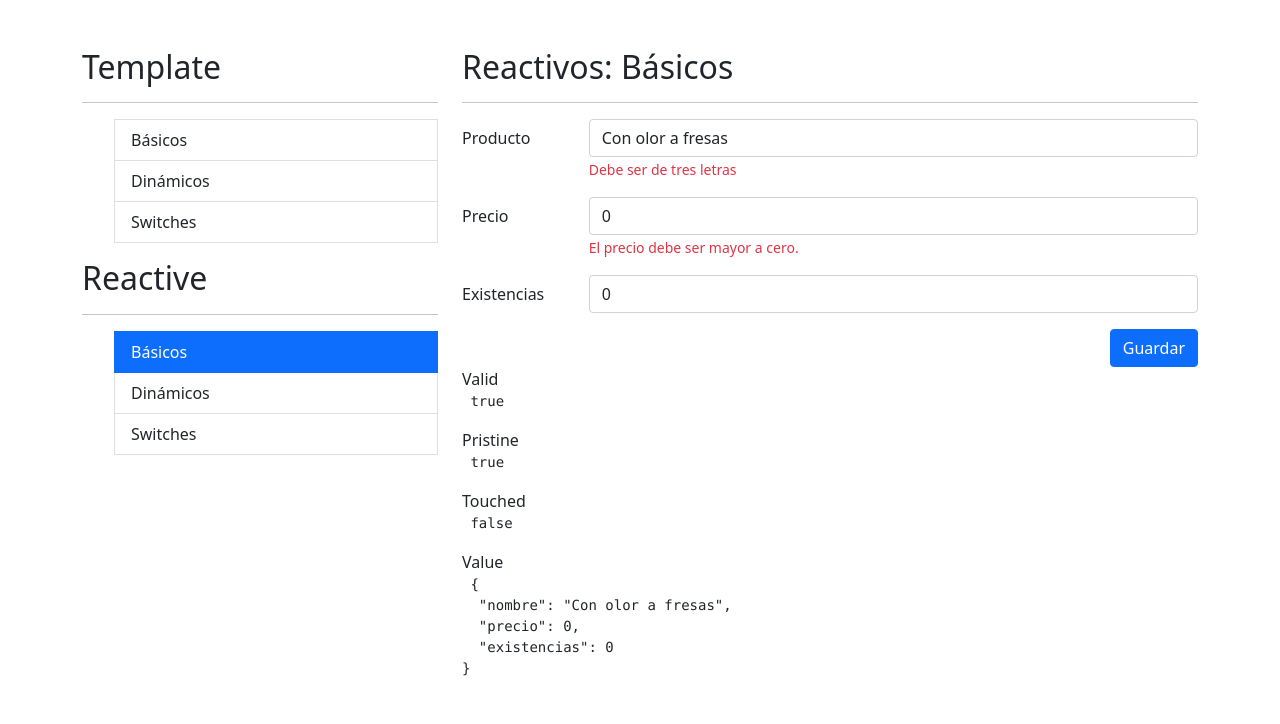
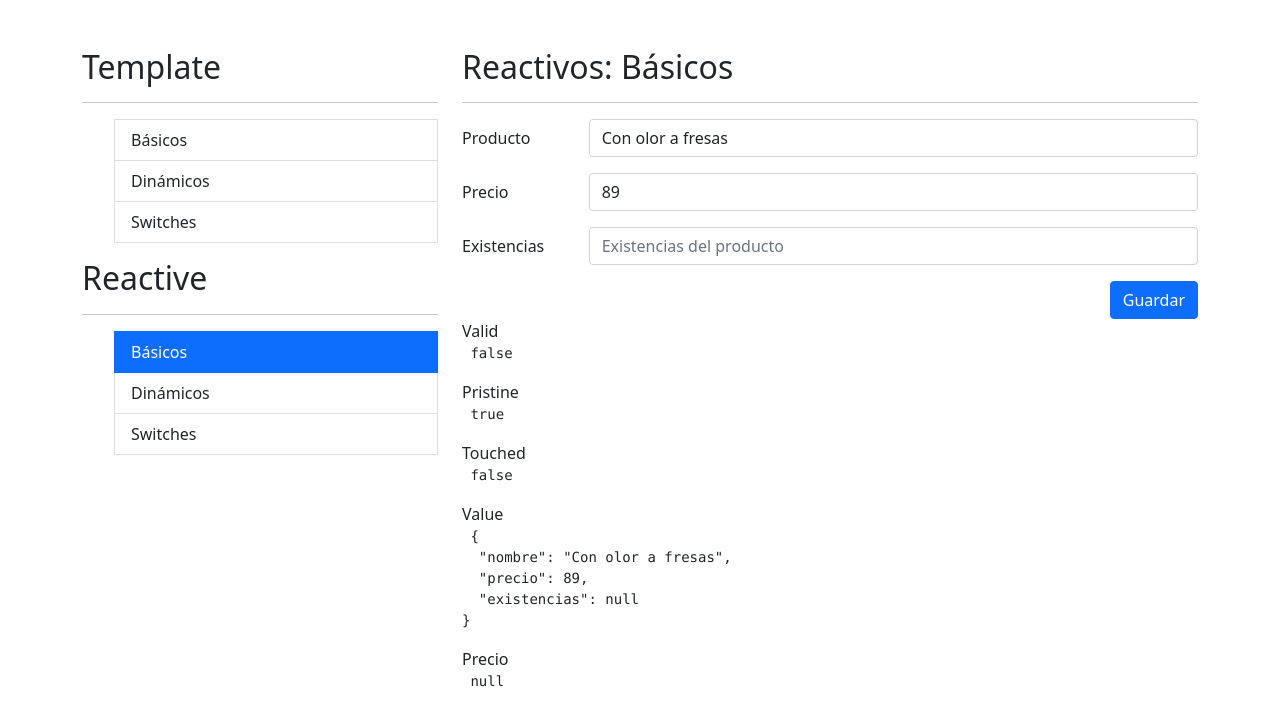
Before and after one commit to minetaky/Angular-06-FormulariosApp, an Angular app: page /reactive/basicos in a window 1280 px wide. Shown: the top 724 px of the page. Built offline with nearby package versions, Linux system fonts and the light colour scheme.

Commit message:
Reactivo-Dinamicos 1ra. fase

```diff
--- a/src/app/reactive/basicos/basicos.component.html
+++ b/src/app/reactive/basicos/basicos.component.html
@@ -4,7 +4,9 @@
 <div class="row">
     <!-- Campo de producto -->
     <div class="col">
-        <form autocomplete="off" [formGroup]="miFormulario">
+        <form autocomplete="off"
+              (ngSubmit)="guardar()"
+              [formGroup]="miFormulario">
             <!-- campo producto -->
             <div class="mb-3 row">
                 <label for="inputPassword" class="col-sm-2 col-form-label">Producto</label>
@@ -13,7 +15,7 @@
                          class="form-control"
                          formControlName="nombre"
                          placeholder="Nombre de producto">
-                  <span
+                  <span *ngIf=" campoInvalido( 'nombre' ) "
                       class="form-text text-danger">
                       Debe ser de tres letras
                   </span>
@@ -29,7 +31,7 @@
                         class="form-control"
                         formControlName="precio"
                         placeholder="Precio del producto">
-                    <span
+                    <span *ngIf=" campoInvalido( 'precio' ) "
                         class="form-text text-danger">
                          El precio debe ser mayor a cero.
                     </span>
@@ -40,10 +42,16 @@
             <div class="mb-3 row">
                 <label for="inputPassword" class="col-sm-2 col-form-label">Existencias</label>
                 <div class="col-sm-10">
-                    <input type="number"
+                    <input
+                         type="number"
                          formControlName="existencias"
                          class="form-control"
                          placeholder="Existencias del producto">
+                    <span *ngIf=" campoInvalido( 'existencias' ) "
+                         class="form-text text-danger">
+                          Las existencias deben ser 0 ó mayor
+                     </span>
+
                 </div>
             </div>
 
@@ -77,6 +85,9 @@
         <span>Value</span>
         <pre> {{ miFormulario.value | json }} </pre>
 
+        <span>Precio</span>
+        <pre> {{ miFormulario.controls['precio'].errors | json }} </pre>
+
 
     </div>
 </div>
--- a/src/app/reactive/basicos/basicos.component.ts
+++ b/src/app/reactive/basicos/basicos.component.ts
@@ -1,5 +1,5 @@
-import { Component } from '@angular/core';
-import { FormGroup, FormBuilder } from '@angular/forms';
+import { Component, OnInit } from '@angular/core';
+import { FormGroup, FormBuilder, Validators } from '@angular/forms';
 
 @Component({
   selector: 'app-basicos',
@@ -7,15 +7,43 @@ import { FormGroup, FormBuilder } from '@angular/forms';
   styles: [
   ]
 })
-export class BasicosComponent  {
+export class BasicosComponent implements OnInit  {
 
   miFormulario: FormGroup = this.fb.group({
-    nombre: [ 'Con olor a fresas' ],
-    precio: [ 0 ],
-    existencias: [ 0 ]
+    nombre: [ '', [ Validators.required, Validators.minLength(3) ] ], //valor, validadores sincronos: Ejecutado al momento en que presiona tecla, Validador asincrono: ejecutado a destiempo
+    precio: [ , [ Validators.required, Validators.min(0) ] ],
+    existencias: [ , [ Validators.required, Validators.min(0) ] ]
   })
 
   constructor( private fb: FormBuilder ) { }
+
+  ngOnInit(): void {
+    this.miFormulario.reset({
+      nombre: 'Con olor a fresas',
+      precio: 89
+    })
+  }
+
+  campoInvalido(campo: string){
+
+    return this.miFormulario.controls[campo].touched &&
+           this.miFormulario.controls[campo].errors;
+
+  }
+
+  guardar(){
+
+    if( this.miFormulario.invalid){
+      this.miFormulario.markAllAsTouched();
+      return;
+    }
+
+    console.log(this.miFormulario.value);
+    this.miFormulario.reset();
+  }
+
+
+
 
   // miFormulario: FormGroup = new FormGroup({
   //   nombre: new FormControl('Con olor a fresas'),
--- a/src/app/reactive/dinamicos/dinamicos.component.html
+++ b/src/app/reactive/dinamicos/dinamicos.component.html
@@ -1,7 +1,9 @@
 <h2>Reactivos: <small> Dinámicos </small> </h2>
 <hr>
 
-<form autocomplete="off">
+<form (ngSubmit)="guardar()"
+        [formGroup]="miFormulario"
+        autocomplete="off">
 
 
     <!-- Nombre -->
@@ -9,9 +11,11 @@
         <label class="col-sm-3 col-form-label">Nombre</label>
         <div class="col-sm-9">
             <input class="form-control"
+                    formControlName="nombre"
                     placeholder="Nombre de la persona" >
-            <span class="form-text text-danger">
-                         Campo Requerido
+            <span *ngIf="campoInvalido('nombre')"
+                class="form-text text-danger">
+                         Campo de al menos tres caracteres
             </span>
 
         </div>
@@ -62,9 +66,9 @@
 
     <div class="row">
         <div class="col-sm-12">
-            <button type="button"
+            <button type="submit"
                 class="btn btn-primary float-end"
-                (click)="enter()">
+                (click)="guardar()">
                 Guardar
             </button>
 
--- a/src/app/reactive/dinamicos/dinamicos.component.ts
+++ b/src/app/reactive/dinamicos/dinamicos.component.ts
@@ -1,4 +1,5 @@
-import { Component, OnInit } from '@angular/core';
+import { Component } from '@angular/core';
+import { FormBuilder, FormGroup, Validators } from '@angular/forms';
 
 @Component({
   selector: 'app-dinamicos',
@@ -6,15 +7,34 @@ import { Component, OnInit } from '@angular/core';
   styles: [
   ]
 })
-export class DinamicosComponent implements OnInit {
+export class DinamicosComponent {
 
-  constructor() { }
+  miFormulario: FormGroup = this.fb.group({
+    nombre: [ '', [ Validators.required, Validators.minLength(3) ] ]
+  })
 
-  ngOnInit(): void {
+  constructor(private fb: FormBuilder) { }
+
+
+  guardar(){
+
+    if( this.miFormulario.invalid){
+      this.miFormulario.markAllAsTouched();
+      return;
+    }
+
+    console.log(this.miFormulario.value);
+    this.miFormulario.reset();
   }
 
-  enter(){
+  campoInvalido(campo: string){
+
+    return this.miFormulario.controls[campo].touched &&
+           this.miFormulario.controls[campo].errors;
 
   }
 
+
+  enter(){}
+
 }
```
